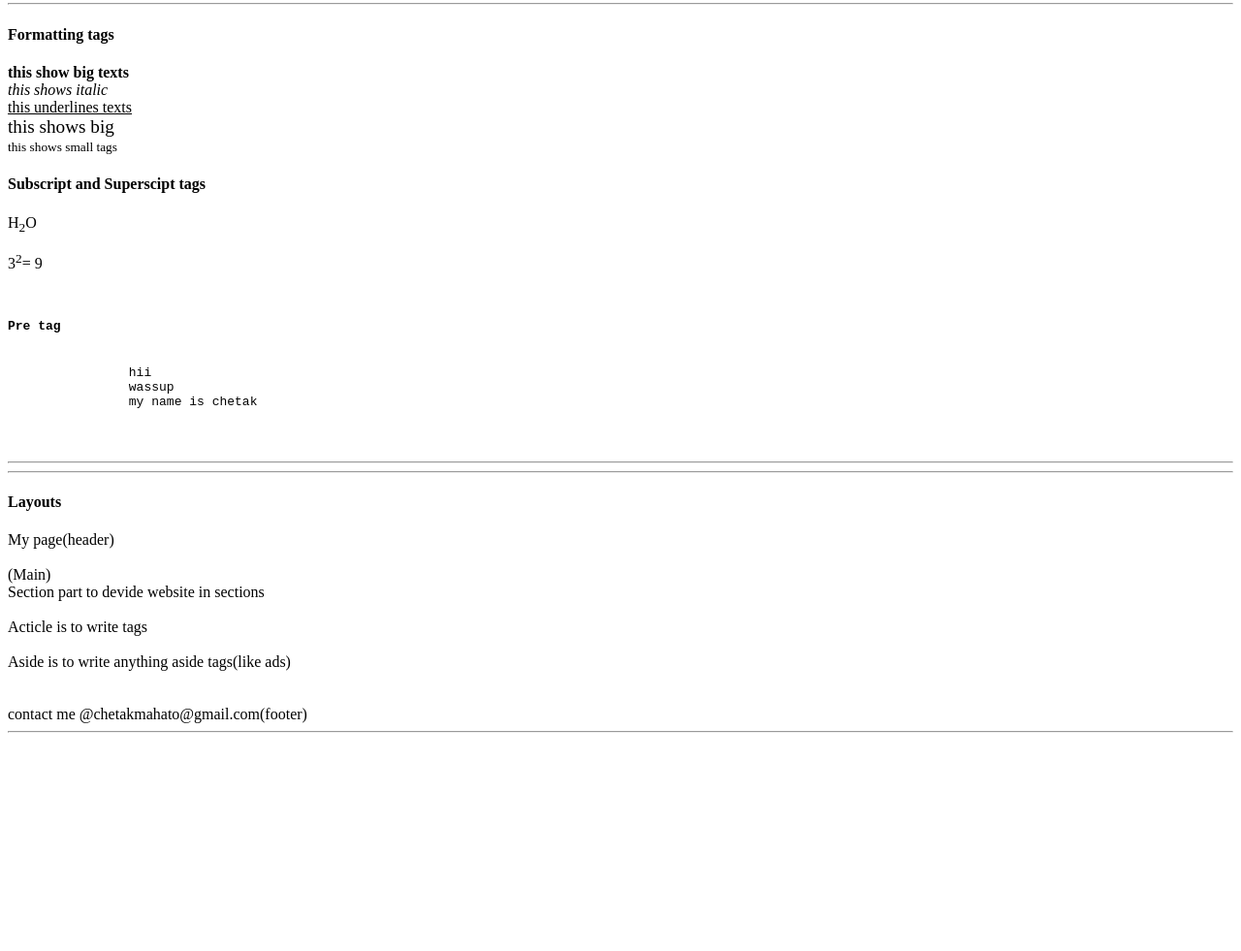
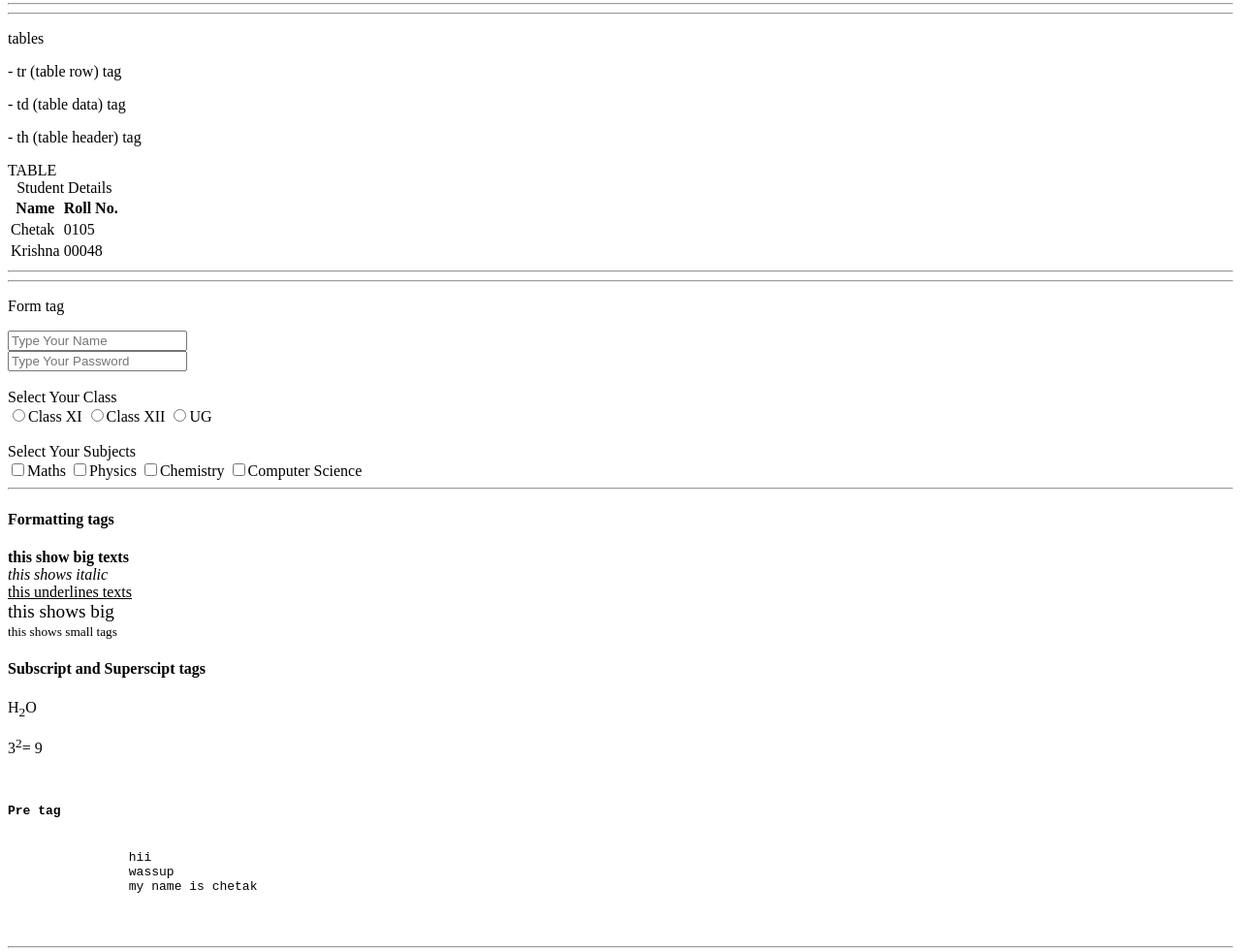
Before and after one commit to Chetakk/learning, a plain HTML site: page webdev/basics/index.html in a window 1280 px wide. Shown: the part 1027-2008 px from the top of the page at 97% size. Before the commit the page ends 1791 px from the top, so only its background shows below. Drawn offline with Linux system fonts and the light colour scheme.

Commit message:
webdevs starting

```diff
--- a/webdev/basics/index.html
+++ b/webdev/basics/index.html
@@ -86,7 +86,7 @@
 <hr>
 
 <br>
-<div>
+<div class="list">
     <p>unordered list</p>
     <ul>
         <li>Apple</li>
@@ -100,10 +100,102 @@
 </div>
 <hr>
 
+<hr>
+<div class="tables">
+        <hr>
+        <p>tables</p>
+        <p>-  tr (table row) tag</p>
+
+        <p>-  td (table data) tag</p>
+        <td></td>
+
+        <p>- th (table header) tag</p>
+        <th colspan ="2">TABLE</th>
+        <!--merging one column for two rows-->
+        <table>
+            <caption>
+                Student Details
+            </caption>
+            <thead>
+            <tr>
+                <th>
+                    Name
+                </th>
+                <th>
+                    Roll No.
+                </th>
+            </tr>
+            </thead>
+
+            <tbody>
+            <tr>
+                <td>
+                    Chetak
+                </td>
+                <td>
+                    0105
+                </td>
+            </tr>
+            <tr>
+                <td>
+                    Krishna
+                </td>
+                <td>
+                    00048
+                </td>
+            </tr>
+            </tbody>
+        </table>
 
 
 
-<div>
+
+</div>
+
+<hr><hr>
+<div class="form">
+    <p>Form tag</p>
+    <form action="/action.php">
+
+        <input type="text"placeholder="Type Your Name"><br>
+        <input type="password"placeholder="Type Your Password">
+
+        <br><br>
+        Select Your Class<br>
+        <label for="101">
+        <input type="radio" value ="class XI" name="class" id="101">Class XI
+        </label>
+        <label for="102">
+        <input type="radio" value ="class XII" name="class" id="102">Class XII
+        </label>
+        <label for="103">       <!--labels can make the text the part of button-->
+        <input type="radio" value="Under Grad" name="class" id="103">UG
+        </label>
+        <br><br>
+
+        Select Your Subjects<br>
+        <label fpr="201">
+            <input type="checkbox" value="sub1" name="sub" id="201">Maths
+        </label>
+        <label fpr="202"></label>
+            <input type="checkbox" value="sub2" name="sub" id="202">Physics
+        </label>
+        <label fpr="203"></label>
+            <input type="checkbox" value="sub3" name="sub" id="203">Chemistry
+        </label>
+        <label fpr="204"></label>
+            <input type="checkbox" value="sub4" name="sub" id="204">Computer Science
+        </label>
+
+    </form>
+
+</div>
+
+<div id="id1" class="group1"></div>
+<div id="id2" class="group2"></div>
+
+
+<div class="formatting">
 <hr>
     <h4>Formatting tags</h4>
     <!--formatting tags-->
@@ -147,7 +239,7 @@
 
 </div>
 
-<div>
+<div class="layouts">
 <hr>
     <h4>Layouts</h4>
     <header>My page(header)</header><br>
```
